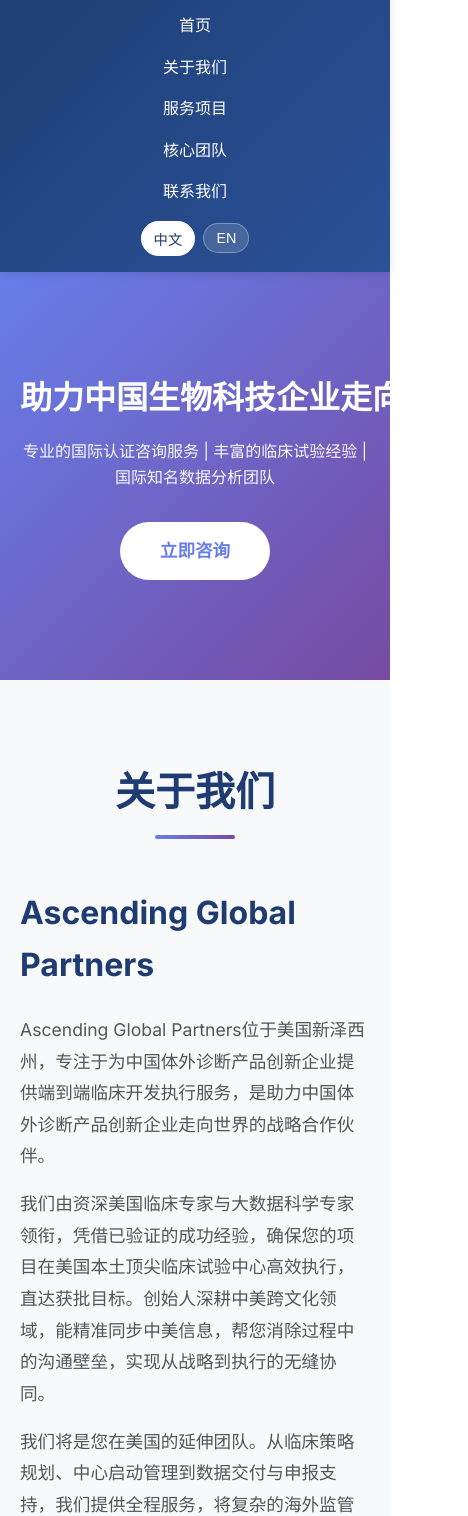
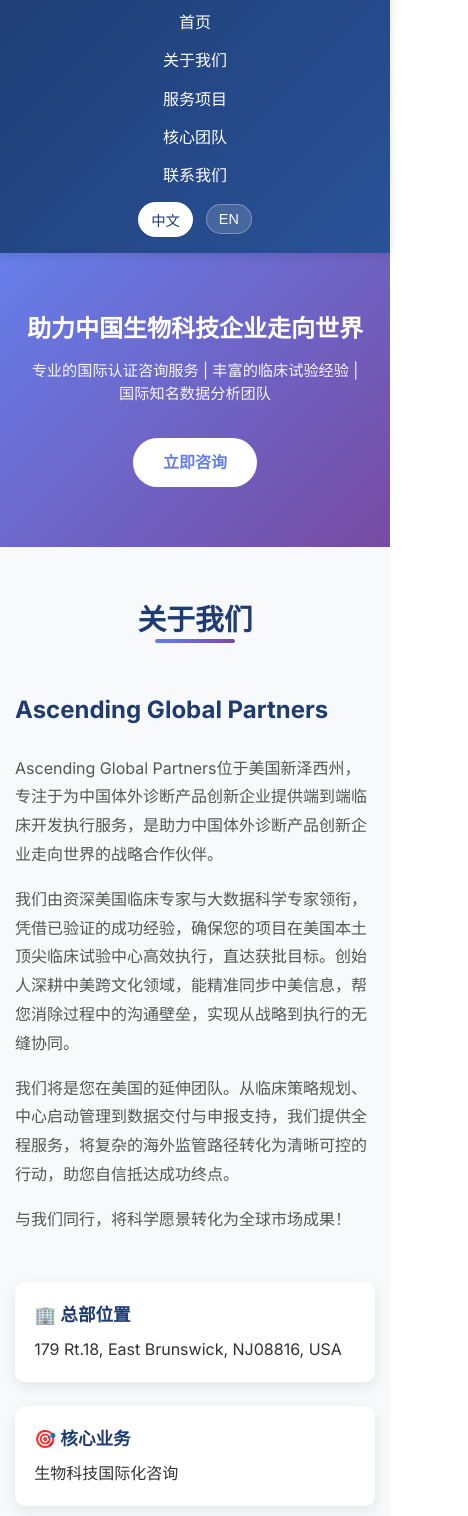
Before and after one commit to AGPConsulting/AGPConsulting.github.io, a plain HTML site: page index.html in a window 390 px wide. Shown: the part 84-1600 px from the top of the page, 468 px wide, since content can reach past the window. Drawn offline with Linux system fonts and the light colour scheme.

Commit message:
Add files via upload

```diff
--- a/styles.css
+++ b/styles.css
@@ -112,7 +112,7 @@
     font-size: 2.2rem;
     margin-bottom: 1rem;
     font-weight: 700;
-    white-space: nowrap;
+    white-space: normal;
 }
 
 .hero-subtitle {
@@ -406,41 +406,138 @@
 
 /* 响应式设计 */
 @media (max-width: 768px) {
+    .container {
+        padding: 0 15px;
+    }
+
     .navbar .container {
         flex-direction: column;
-        gap: 1rem;
+        gap: 0.8rem;
+        padding: 0 15px;
+    }
+
+    .logo-img {
+        height: 45px;
     }
 
     .nav-menu {
         flex-direction: column;
-        gap: 1rem;
+        gap: 0.8rem;
         text-align: center;
+        width: 100%;
+        padding: 0;
+    }
+
+    .nav-menu li {
+        width: 100%;
     }
 
     .lang-switch {
         margin-left: 0;
         justify-content: center;
+        gap: 0.8rem;
+    }
+
+    .hero {
+        padding: 60px 0;
     }
 
     .hero-content h2 {
-        font-size: 2rem;
+        font-size: 1.5rem;
+        line-height: 1.3;
+        white-space: normal;
+        word-wrap: break-word;
+        padding: 0 10px;
     }
 
     .hero-subtitle {
+        font-size: 0.95rem;
+        line-height: 1.5;
+        padding: 0 10px;
+    }
+
+    .cta-button {
+        padding: 12px 30px;
         font-size: 1rem;
+    }
+
+    section {
+        padding: 50px 0;
+    }
+
+    .section-title {
+        font-size: 1.8rem;
+        padding: 0 10px;
     }
 
     .about-content,
     .contact-content {
         grid-template-columns: 1fr;
+        gap: 2rem;
+    }
+
+    .about-text h3 {
+        font-size: 1.5rem;
+    }
+
+    .about-text p {
+        font-size: 1rem;
     }
 
     .about-highlights {
         grid-template-columns: 1fr;
+        gap: 1rem;
+    }
+
+    .highlight-item {
+        padding: 1.2rem;
+    }
+
+    .highlight-item h4 {
+        font-size: 1.1rem;
     }
 
     .services-grid {
         grid-template-columns: 1fr;
+        gap: 1.5rem;
+    }
+
+    .service-card {
+        padding: 1.5rem;
+    }
+
+    .service-card h3 {
+        font-size: 1.2rem;
+    }
+
+    .service-card p {
+        font-size: 0.95rem;
+    }
+
+    .founder-content {
+        padding: 2rem 1.5rem;
+    }
+
+    .founder-info h3 {
+        font-size: 1.5rem;
+    }
+
+    .founder-title {
+        font-size: 1.1rem;
+    }
+
+    .credentials h4 {
+        font-size: 1.2rem;
+    }
+
+    .credentials li,
+    .credentials p {
+        font-size: 1rem;
+    }
+
+    .contact-form,
+    .contact-details {
+        padding: 1.5rem;
     }
 }
 /* Logo样式 */
```
